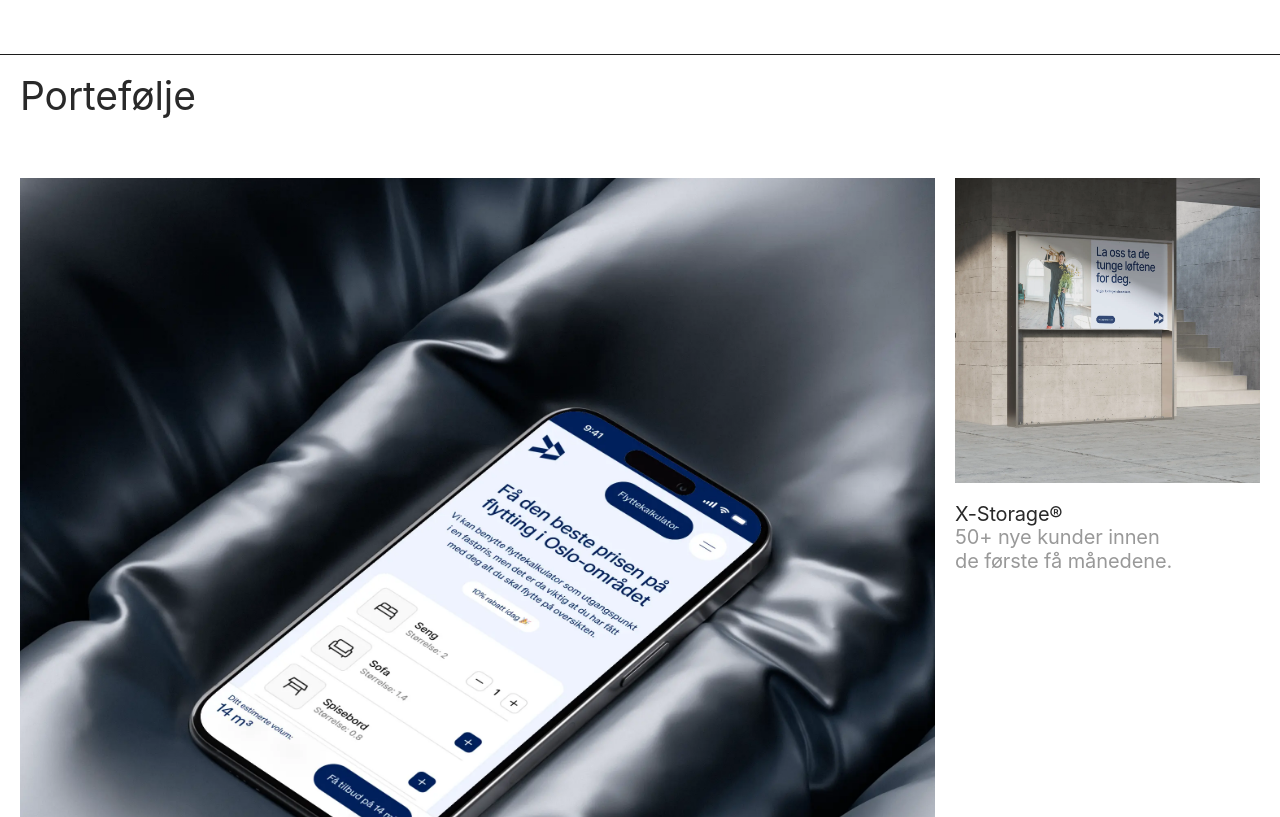
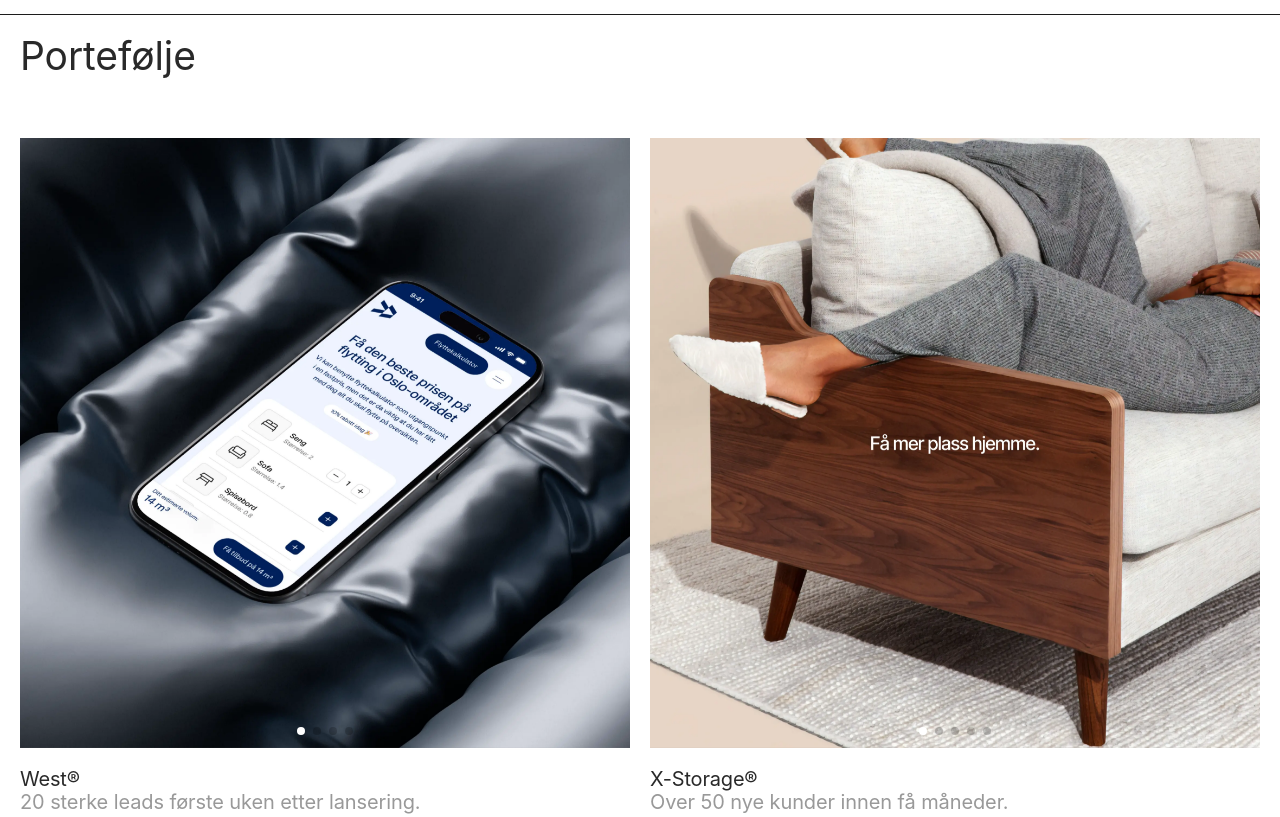
Before and after one commit to 0xTABS/rosholm.studio, a plain HTML site: page index.html in a window 1280 px wide. Shown: the part 1540-2357 px from the top of the page. Drawn offline with nearby package versions, Linux system fonts and the light colour scheme.

Commit message:
big update projects

```diff
--- a/index.html
+++ b/index.html
@@ -33,6 +33,10 @@
     src="https://www.facebook.com/tr?id=385606171035609&ev=PageView&noscript=1"
     /></noscript>
     <!-- End Meta Pixel Code -->
+    <link
+  rel="stylesheet"
+  href="https://cdn.jsdelivr.net/npm/swiper@11/swiper-bundle.min.css"
+/>
 </head>
 <body>
     <!-- Google Tag Manager (noscript) -->
@@ -81,20 +85,46 @@
         <h2>Portefølje</h2>
         <div class="portfolio-container">
             <div class="project">
-                <img src="media/west-cover.webp" alt="#">
+                <div class="swiper-container">
+                    <!-- Slider main container -->
+                    <div class="swiper">
+                        <!-- Additional required wrapper -->
+                        <div class="swiper-wrapper">
+                        <!-- Slides -->
+                        <div class="swiper-slide"><img src="media/west/1.webp"></div>
+                        <div class="swiper-slide"><img src="media/west/2.webp"></div>
+                        <div class="swiper-slide"><img src="media/west/3.webp"></div>
+                        <div class="swiper-slide"><img src="media/west/4.webp"></div>
+                        </div>
+                        <!-- If we need pagination -->
+                        <div class="swiper-pagination"></div>
+                    </div>
+                </div>
                 <div class="project-info">
                     <h3>West®</h3>
                     <p class="grey">20 sterke leads første uken etter lansering.</p>
                 </div>
             </div>
             <div class="project">
-                <img src="media/west-hover.webp" alt="#">
+                <div class="swiper-container">
+                    <div class="swiper">
+                        <div class="swiper-wrapper">
+                            <div class="swiper-slide"><img src="media/xstorage/1.webp"></div>
+                            <div class="swiper-slide"><img src="media/xstorage/2.webp"></div>
+                            <div class="swiper-slide"><img src="media/xstorage/3.webp"></div>
+                            <div class="swiper-slide"><img src="media/xstorage/4.webp"></div>
+                            <div class="swiper-slide"><img src="media/xstorage/5.webp"></div>
+                        </div>
+                        <div class="swiper-pagination"></div>
+                    </div>
+                </div>
                 <div class="project-info">
                     <h3>X-Storage®</h3>
-                    <p class="grey">50+ nye kunder innen de første få månedene.</p>
+                    <p class="grey">Over 50 nye kunder innen få måneder.</p>
                 </div>
             </div>
         </div>
+
       </section>
       <section class="get border-top">
         <div>
@@ -128,5 +158,19 @@
             </div>
         </div>
     </footer>
+    <script src="https://cdn.jsdelivr.net/npm/swiper@11/swiper-bundle.min.js"></script>
+    <script>
+        const swiper = new Swiper('.swiper', {
+  // Optional parameters
+  direction: 'horizontal',
+  loop: true,
+
+  // If we need pagination
+  pagination: {
+    el: '.swiper-pagination',
+    clickable: true,
+  },
+});
+    </script>
 </body>
 </html>
--- a/style.css
+++ b/style.css
@@ -27,7 +27,8 @@
 
 * {
     margin: 0;
-    padding: 0
+    padding: 0;
+    box-sizing: border-box;
 }
 
 body,h1,h2,h3,h4,p,ul,ol,li,figure,figcaption,blockquote,dl,dd {
@@ -235,6 +236,7 @@ header {
     position: fixed;
     bottom: 16px;
     right: 16px;
+    top: auto;
     z-index: 20;
 }
 
@@ -242,6 +244,7 @@ header {
     header {
         top: 24px;
         right: 24px;
+        bottom: auto;
     }
 }
 
@@ -354,12 +357,18 @@ main {
     display: flex;
     flex-direction: column;
     gap: 60px;
+    width: 100%;
 }
 
 @media only screen and (min-width: 1000px) {
     .portfolio-container {
         display: grid;
-        grid-template-columns: 3fr 1fr;
+        grid-template-columns: 1fr 1fr;
+        column-gap: var(--pageMargin);
+    }
+    .portfolio-container-reversed {
+        display: grid;
+        grid-template-columns: 1fr 3fr;
         column-gap: var(--pageMargin);
     }
 }
@@ -368,6 +377,9 @@ main {
     display: flex;
     flex-direction: column;
     gap: var(--pageMargin);
+    max-width: 100%;
+    min-width: 0
+
 }
 
 .project-info {
@@ -400,3 +412,25 @@ footer {
     max-width: 330px;
     font-style: italic;
 }
+
+.swiper-container {
+    width: 100%;
+    background-color: #999999;
+    overflow: hidden;
+}
+
+.swiper {
+    width: 100%;
+}
+
+.swiper-slide img {
+
+}
+
+.swiper .swiper-pagination-bullet-active {
+    background-color: var(--white);
+}
+
+.width-80 {
+    width: 80%;
+}
```
Also changed, not shown: media/west-cover.webp (deleted), media/west-hover.webp (deleted), media/west/1.webp (added), media/west/2.webp (added), media/west/3.webp (added), media/west/4.webp (added), media/xstorage/1.webp (added), media/xstorage/2.webp (added), media/xstorage/3.webp (added), media/xstorage/4.webp (added), media/xstorage/5.webp (added).
